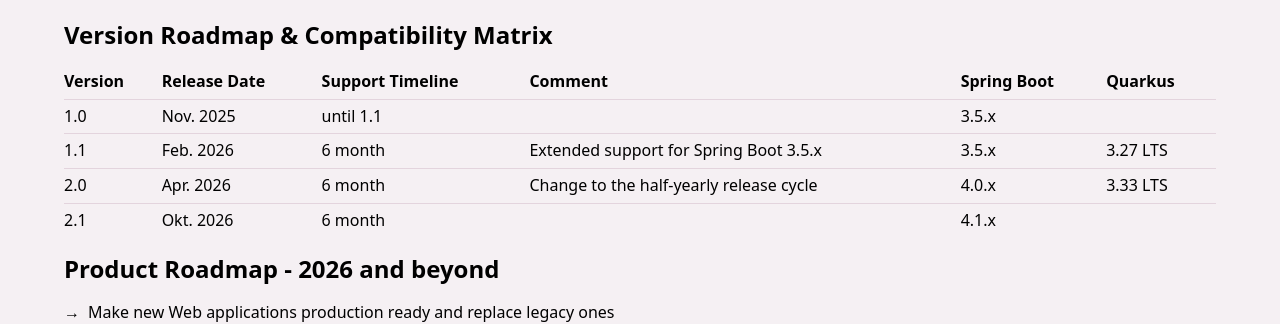
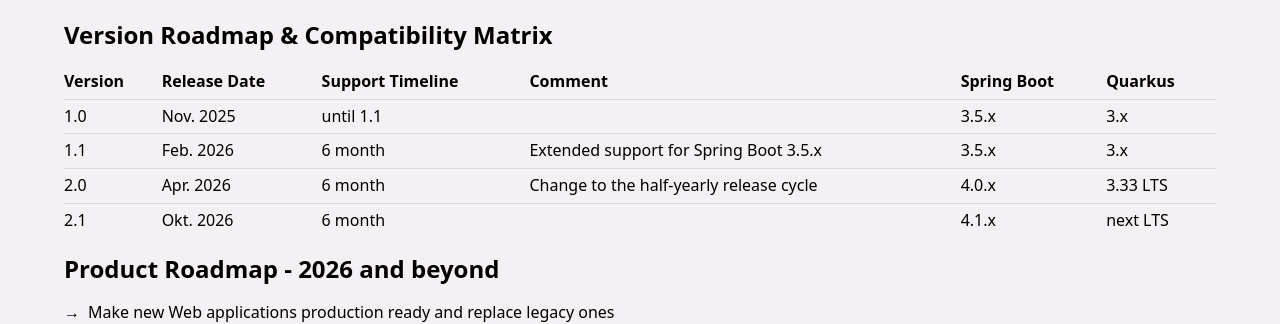
Before and after one commit to operaton/operaton.org, a Jekyll site: the page built from roadmap.md, in a window 1280 px wide and 900 px high, scrolled down 1141 px. Shown: the part 155-479 px from the top of the window. Built offline with Jekyll 4.4.1, drawn with Linux system fonts in a browser that asks for light colours.

Commit message:
Update Quarkus versions and support details in `roadmap.md`.

```diff
--- a/roadmap.md
+++ b/roadmap.md
@@ -66,10 +66,10 @@
 
 | Version | Release Date | Support Timeline | Comment                                 | Spring Boot | Quarkus  |
 | :--- | :--- | :--- |:----------------------------------------| :--- |:---------|
-| 1.0 | Nov. 2025 | until 1.1 |                                         | 3.5.x |          |
-| 1.1 | Feb. 2026 | 6 month | Extended support for Spring Boot 3.5.x  | 3.5.x | 3.27 LTS |
+| 1.0 | Nov. 2025 | until 1.1 |                                         | 3.5.x | 3.x      |
+| 1.1 | Feb. 2026 | 6 month | Extended support for Spring Boot 3.5.x  | 3.5.x | 3.x      |
 | 2.0 | Apr. 2026 | 6 month | Change to the half-yearly release cycle | 4.0.x | 3.33 LTS |
-| 2.1 | Okt. 2026 | 6 month |                                         | 4.1.x |          |
+| 2.1 | Okt. 2026 | 6 month |                                         | 4.1.x | next LTS |
 
 ### Product Roadmap - 2026 and beyond
 
```
